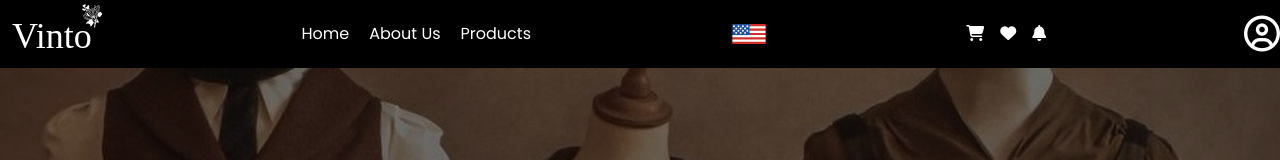
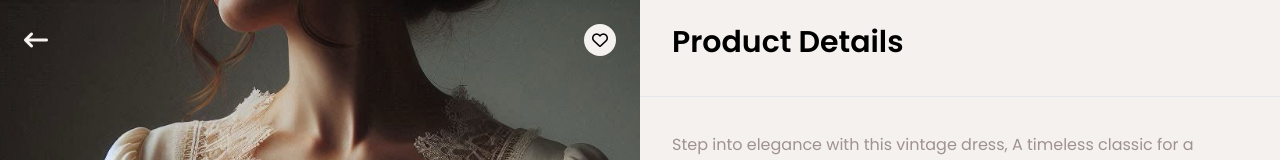
Before and after one commit to KholoudELkasaby/vinto-client-side, an Angular app: page /details in a window 1280 px wide. Shown: the top 160 px of the page. Built offline with nearby package versions, Linux system fonts and the light colour scheme; no server answers.

Commit message:
update app component; conditionally display navbar based on route; add details route and enhance card component with navigation

```diff
--- a/src/app/app.component.html
+++ b/src/app/app.component.html
@@ -1,4 +1,6 @@
-<app-navbar />
+<ng-container *ngIf="showNavbar">
+  <app-navbar />
+</ng-container>
 <router-outlet> </router-outlet>
 <!-- <app-home /> -->
 <!-- <app-details /> -->
--- a/src/app/app.component.ts
+++ b/src/app/app.component.ts
@@ -1,15 +1,28 @@
 import { Component } from '@angular/core';
 import { RouterOutlet } from '@angular/router';
-import { HomeComponent } from './components/home/home.component';
-import { DetailsComponent } from './components/details/details.component';
 import { NavbarComponent } from './components/navbar/navbar.component';
+import { Router, NavigationEnd } from '@angular/router';
+import { filter } from 'rxjs';
+import { CommonModule } from '@angular/common';
 
 @Component({
   selector: 'app-root',
   templateUrl: './app.component.html',
   styleUrl: './app.component.css',
-  imports: [HomeComponent, DetailsComponent, NavbarComponent, RouterOutlet],
+  imports: [NavbarComponent, RouterOutlet, CommonModule],
 })
 export class AppComponent {
   title = 'vinto-client-side';
+  showNavbar = true;
+  constructor(private router: Router) {
+    this.router.events
+      .pipe(filter((event) => event instanceof NavigationEnd))
+      .subscribe((event: NavigationEnd) => {
+        if (event.urlAfterRedirects.includes('/details')) {
+          this.showNavbar = false;
+        } else {
+          this.showNavbar = true;
+        }
+      });
+  }
 }
--- a/src/app/app.routes.ts
+++ b/src/app/app.routes.ts
@@ -1,9 +1,11 @@
 import { Routes } from '@angular/router';
 import { HomeComponent } from './components/home/home.component';
+import { DetailsComponent } from './components/details/details.component';
 
 export const routes: Routes = [
   { path: '', component: HomeComponent },
   { path: 'about', component: HomeComponent },
   { path: 'products', component: HomeComponent },
+  { path: 'details', component: DetailsComponent },
   { path: '**', component: HomeComponent },
 ];
--- a/src/app/components/details/details.component.html
+++ b/src/app/components/details/details.component.html
@@ -1,5 +1,5 @@
 <div
-  class="grid grid-rows-12 sm:grid-row-12 md:grid-cols-12 w-screen h-screen bg-background-color overflow-x-hidden"
+  class="grid grid-rows-12 sm:grid-row-12 md:grid-cols-12 w-full h-screen bg-background-color overflow-x-hidden"
 >
   <!-- Left  Section  -->
   <section
@@ -7,9 +7,11 @@
     style="background-image: url('/Images/dress.jfif')"
   >
     <div class="absolute top-0 left-0 w-full p-6 flex justify-between">
-      <i
-        class="fa-solid fa-arrow-left-long text-2xl cursor-pointer text-background-color hover:scale-105 active:scale-90 active:text-dark-brown"
-      ></i>
+      <a routerLink="/" class="cursor-pointer hover:scale-105 active:scale-90"
+        ><i
+          class="fa-solid fa-arrow-left-long text-2xl text-background-color active:text-dark-brown"
+        ></i
+      ></a>
       <div
         (click)="toggleFavorite()"
         class="rounded-full w-8 h-8 p-2 flex items-center justify-center bg-background-color cursor-pointer hover:scale-105 active:scale-90"
--- a/src/app/components/details/details.component.ts
+++ b/src/app/components/details/details.component.ts
@@ -1,10 +1,11 @@
 import { CommonModule } from '@angular/common';
 import { Component } from '@angular/core';
 import { DetailsInfoComponent } from './details-info/details-info.component';
+import { RouterModule } from '@angular/router';
 
 @Component({
   selector: 'app-details',
-  imports: [CommonModule, DetailsInfoComponent],
+  imports: [CommonModule, DetailsInfoComponent, RouterModule],
   templateUrl: './details.component.html',
   styleUrl: './details.component.css',
 })
--- a/src/app/components/home/card/card.component.html
+++ b/src/app/components/home/card/card.component.html
@@ -3,6 +3,7 @@
 >
   <div
     class="card relative cursor-pointer rounded-lg shadow-sm flex flex-col gap-5 bg-background-color overflow-hidden h-96 w-72"
+    routerLink="/details"
   >
     <p
       *ngIf="activeTab === 'Offers'"
--- a/src/app/components/home/card/card.component.ts
+++ b/src/app/components/home/card/card.component.ts
@@ -1,9 +1,10 @@
 import { CommonModule } from '@angular/common';
 import { Component, Input } from '@angular/core';
+import { RouterModule } from '@angular/router';
 
 @Component({
   selector: 'app-card',
-  imports: [CommonModule],
+  imports: [CommonModule, RouterModule],
   templateUrl: './card.component.html',
   styleUrl: './card.component.css',
 })
```
